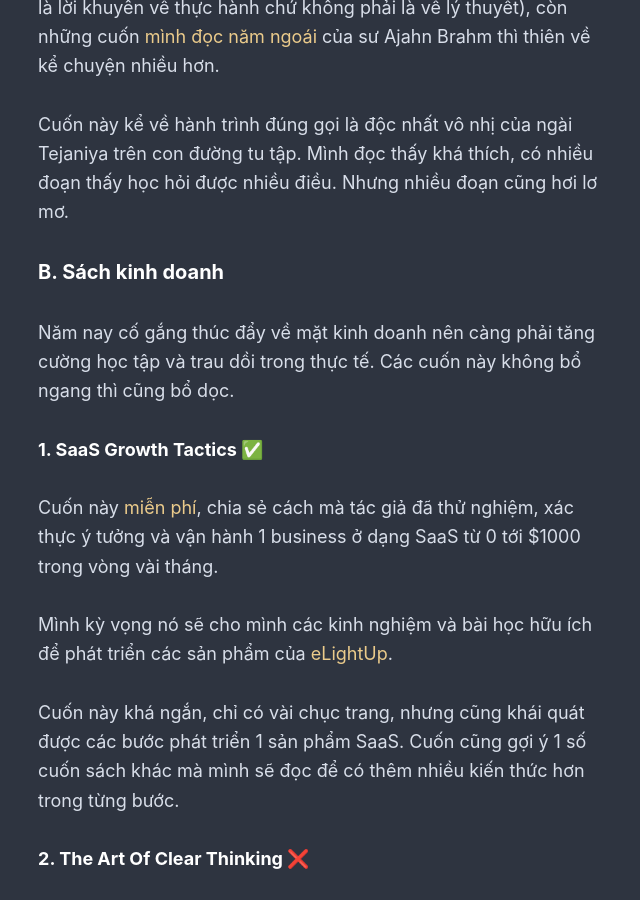
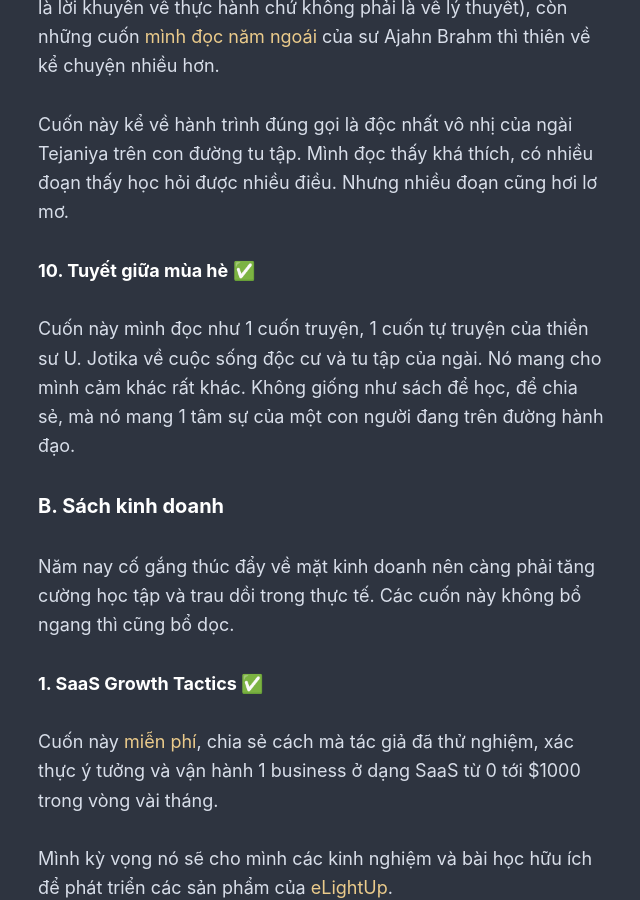
Before and after one commit to rilwis/hontap.info, a Jekyll site: the page built from _posts/2020-01-10-sach-da-doc-2020.md, in a window 1280 px wide and 900 px high, scrolled down 3896 px. Shown: the whole window, without its empty margins (318-958 px from the left). Built offline with Jekyll 4.4.1, drawn with Linux system fonts in a browser that asks for light colours; our own code applies the rules of GitHub Pages for plain Markdown files.

Commit message:
Update 2020-01-10-sach-da-doc-2020.md

```diff
--- a/_posts/2020-01-10-sach-da-doc-2020.md
+++ b/_posts/2020-01-10-sach-da-doc-2020.md
@@ -65,6 +65,10 @@ Là một cuốn sách nhỏ dạy việc thực tập thiền trong đời số
 Cuốn sách này rất thú vị, và trong các cuốn sách của các vị thiền sư Phật giáo nguyên thuỷ mình được đọc đến bây giờ thì cuốn này cân bằng nhất giữa giáo lý và kể chuyện. Như cuốn Suối nguồn tâm linh của sư Ajahn Chah ở trên thì thiền về giáo lý (mặc dù đều là lời khuyên về thực hành chứ không phải là về lý thuyết), còn những cuốn [mình đọc năm ngoái](https://hontap.info/sach-da-doc-2019/) của sư Ajahn Brahm thì thiên về kể chuyện nhiều hơn.
 
 Cuốn này kể về hành trình đúng gọi là độc nhất vô nhị của ngài Tejaniya trên con đường tu tập. Mình đọc thấy khá thích, có nhiều đoạn thấy học hỏi được nhiều điều. Nhưng nhiều đoạn cũng hơi lơ mơ.
+
+### 10. Tuyết giữa mùa hè ✅
+
+Cuốn này mình đọc như 1 cuốn truyện, 1 cuốn tự truyện của thiền sư U. Jotika về cuộc sống độc cư và tu tập của ngài. Nó mang cho mình cảm khác rất khác. Không giống như sách để học, để chia sẻ, mà nó mang 1 tâm sự của một con người đang trên đường hành đạo.
 
 ## B. Sách kinh doanh
 
```
